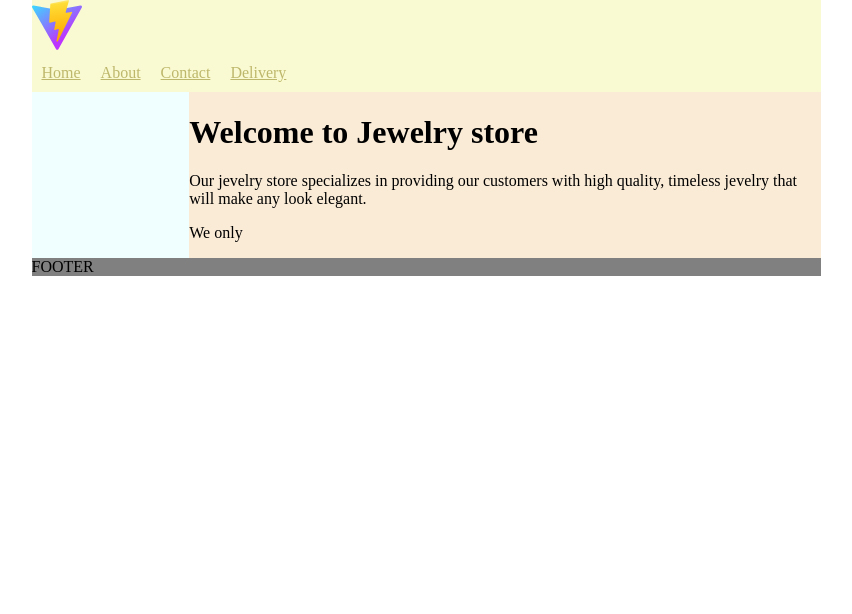
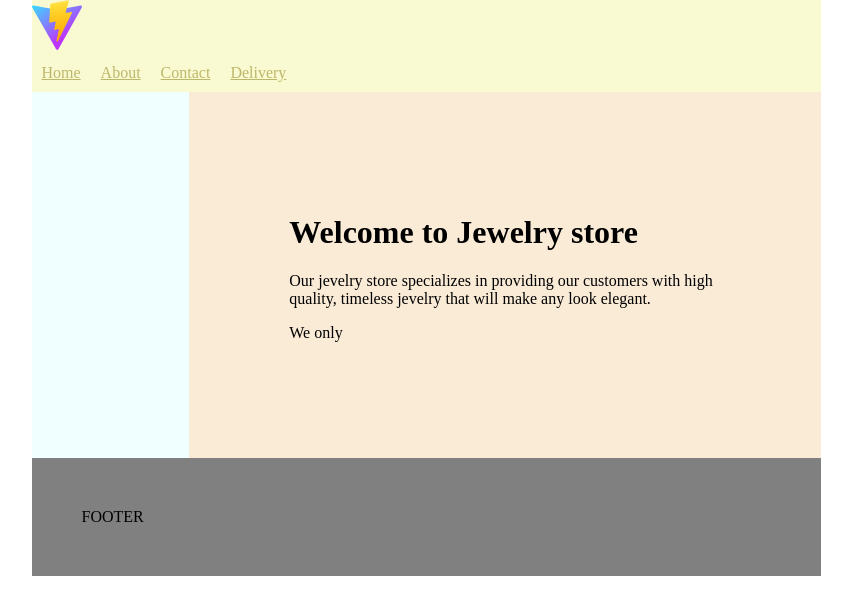
Before and after one commit to keneshova/diploma, a React (Vite) app: page / in a window 1280 px wide. Shown: the top 614 px of the page, without its empty margins (214-1066 px from the left). Built offline with nearby package versions, Linux system fonts and the light colour scheme.

Commit message:
added styling changed the width

```diff
--- a/src/componets/Layout/Layout.css
+++ b/src/componets/Layout/Layout.css
@@ -17,8 +17,10 @@
 .Layout main{
   flex: 80% 1 1;
   background-color: antiquewhite;
+  padding: 100px;
 }
 .Layout footer{
   flex: 100% 0 0 ;
   background-color: grey;
+  padding: 50px;
 }
```
